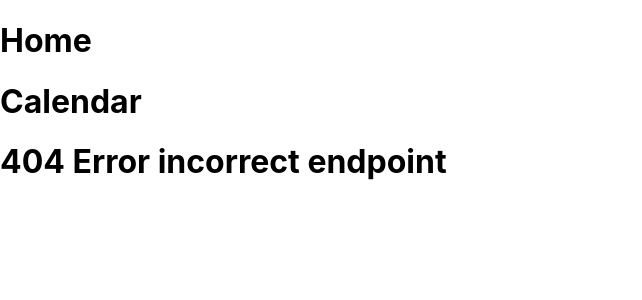
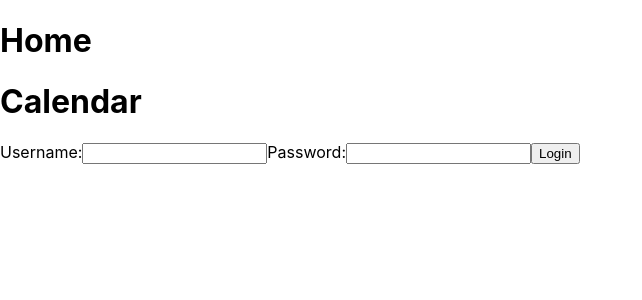
Before and after one commit to FeelTheMERN/feelthemernfe, a React (Create React App) app: page /admin in a window 1280 px wide. Before the commit this address had no page. Shown: the top 300 px of the page, without its empty margins (0-642 px from the left). Built offline with nearby package versions, Linux system fonts and the light colour scheme.

Commit message:
created loggin components used for both login and admin, installed axios

```diff
--- a/package.json
+++ b/package.json
@@ -3,6 +3,7 @@
   "version": "0.1.0",
   "private": true,
   "dependencies": {
+    "axios": "^0.18.0",
     "react": "^16.7.0",
     "react-dom": "^16.7.0",
     "react-router-dom": "^4.3.1",
--- a/src/App.js
+++ b/src/App.js
@@ -1,9 +1,11 @@
 import React, { Component } from 'react';
 import './css/App.css';
 import { BrowserRouter, Route, Switch } from 'react-router-dom';
+// import axios from 'axios';
 import Navbar from './Navbar';
 import Welcome from './Welcome';
 import Error from './Error';
+import Login from './Login';
 
 class App extends Component {
   render() {
@@ -13,6 +15,8 @@ class App extends Component {
           <Navbar />
           <Switch>
              <Route path="/" component={Welcome} exact/>
+             <Route path="/login" component={Login} exact/>
+             <Route path="/admin" component={Login} exact/>
              <Route component={Error}/>{/* error page will render if the incorrect endpoint is entered */}
           </Switch>
         </div>
--- /dev/null
+++ b/src/Login.js
@@ -0,0 +1,59 @@
+import React, { Component } from 'react'
+import axios from 'axios'
+
+class Login extends Component {
+    state = {};
+
+    //handleInputChange keeps track of the imput fields by setting state of username and password
+    handleInputChange = (e) => {
+        const {value, id} = e.currentTarget;
+        this.setState({[id]: value})
+    }
+
+    //redirect() redirects the user to their home page based on the user role
+    redirect() {
+        // needs an if statement
+        this.props.history.push('/home')
+    }
+
+    //submitForm() sends the username and password using axios. we should recieve a token which is then stored on local storage. once complete it runs the redirect funtion.
+    submitForm = (e) => {
+        e.preventDefault();
+        const { username, password } = this.state
+        const url = 'http://localhost:5000/url';
+        const data = { username, password }
+        axios.post(url, data)
+            .then(resp => { // save token to local storage
+                const { token } = resp.data
+                localStorage.setItem('token', token)
+                this.setState({message: 'You are logged in', error: null})
+                this.redirect()
+                })
+            .catch(err => {
+                const { status } = err.response
+                    if (status === 403) {
+                        this.setState({error: 'Incorrect username and password', message: null})
+                    }
+                    console.log(err.response)
+                })
+    }
+
+    render() {
+        const {error, message} = this.state
+        return (
+            <>
+                <form>
+                    <label htmlFor="username">Username:</label>
+                    <input type="text" id="username" onChange={this.handleInputChange}/>
+                    <label htmlFor="password">Password:</label>
+                    <input type="text" id="password" onChange={this.handleInputChange}/>
+                    <button onClick={this.submitForm}>Login</button>
+                </form>
+            { error && <p>{error}</p>}
+            { message && <p>{message}</p>}
+            </>
+        )
+    }
+}
+
+export default Login;
--- a/src/Welcome.js
+++ b/src/Welcome.js
@@ -3,7 +3,7 @@ import React, { Component } from 'react'
 class Welcome extends Component {
   render() {
     return (
-      <div>
+      <div className="welcome">
         <h1>Welcome to SkyFit!</h1>
       </div>
     )
--- /dev/null
+++ b/src/css/Welcome.css
@@ -0,0 +1,3 @@
+.weclome: {
+
+}
```
Also changed, not shown: 1 other file (tests, documents, lock files or other folders).
